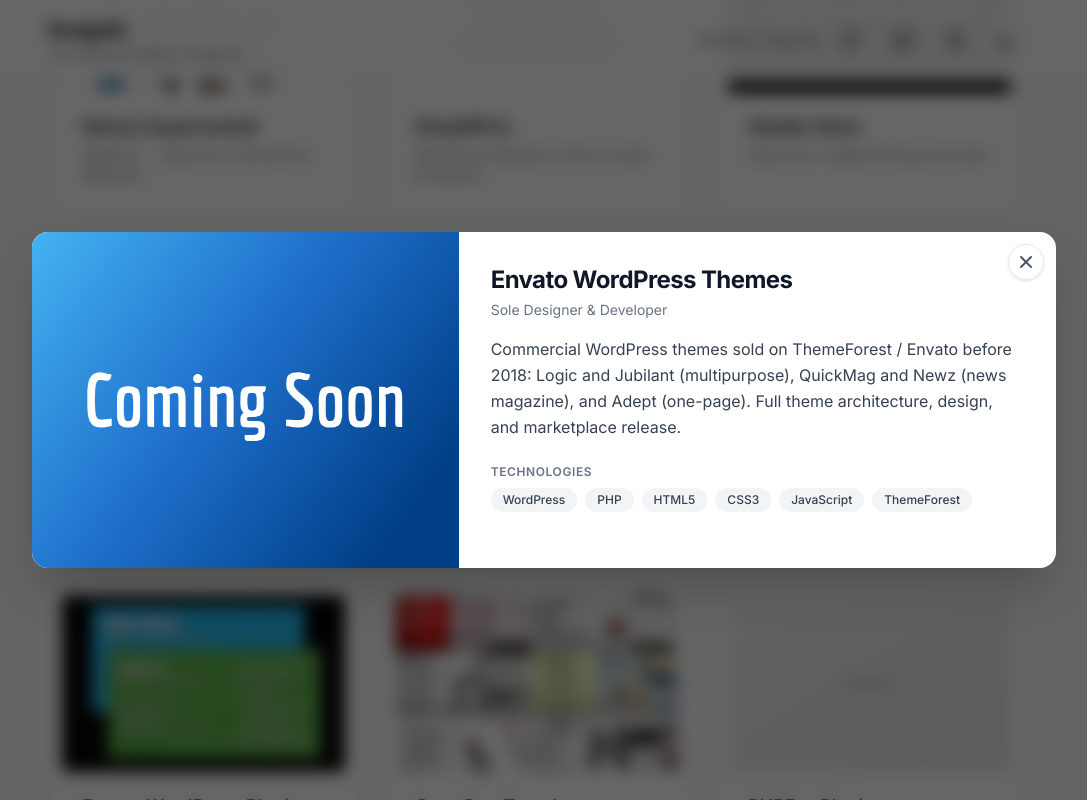
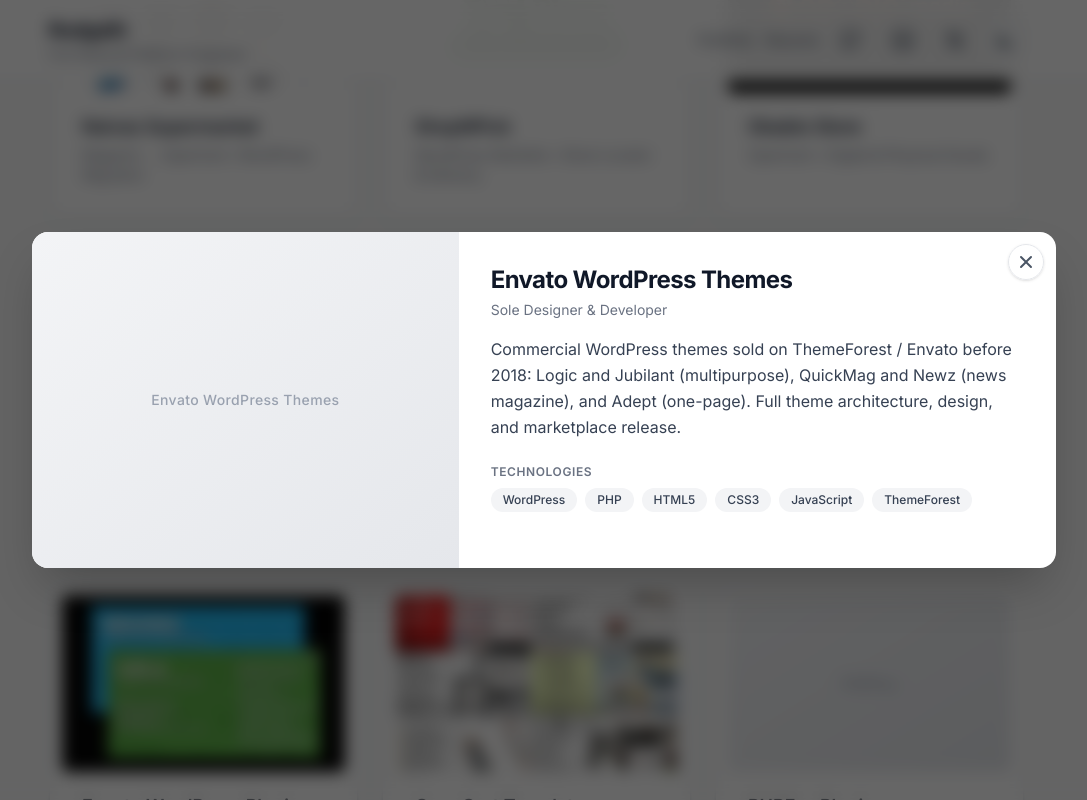
Before and after one commit to Rodgath/rodgath.github.io, a website: page portfolio.html in a window 1280 px wide. Both pictures are taken after a click on the element 965 px from the left and 2495 px from the top of the page. Shown: the part 2095-2895 px from the top of the page, without its empty margins (96-1183 px from the left). Drawn offline with nearby package versions, Linux system fonts and the light colour scheme; files that its build step writes are made by us from their sources.

Commit message:
Fix modal image display issue

```diff
--- a/js/scripts.js
+++ b/js/scripts.js
@@ -133,6 +133,20 @@
       modalDesc.textContent = item.dataset.desc;
       // modalImagePlaceholder.textContent = item.dataset.title;
 
+      // Image
+      const imgLink = item.dataset.image;
+      const imgPosition = item.dataset.imagePos || 'object-top';
+      if (imgLink && imgLink !== "#") {
+        modalImage.src = imgLink;
+        modalImage.classList.remove("!hidden");
+        modalImage.classList.add(imgPosition);
+        modalImagePlaceholder.classList.add("!hidden");
+      } else {
+        modalImage.classList.add("!hidden");
+        modalImagePlaceholder.classList.remove("!hidden");
+        modalImagePlaceholder.textContent = item.dataset.title;
+      }
+
       // Tech tags
       modalTech.innerHTML = "";
       item.dataset.tech.split(",").forEach((tech) => {
--- a/portfolio.html
+++ b/portfolio.html
@@ -646,10 +646,10 @@
         <!-- Image (top on mobile, left on desktop) -->
         <div id="modal-image-wrap"
           class="w-full md:w-5/12 flex-shrink-0 bg-gradient-to-br from-gray-100 to-gray-200 dark:from-gray-800 dark:to-gray-850 aspect-[16/10] md:aspect-auto md:min-h-[320px] flex items-center justify-center">
-          <!-- <span id="modal-image-placeholder"
-            class="text-gray-400 dark:text-gray-900 text-sm font-medium tracking-wide"></span> -->
+          <span id="modal-image-placeholder"
+            class="text-gray-400 dark:text-gray-900 text-sm font-medium tracking-wide"></span>
           <!-- When you have real images, replace the span with: -->
-          <img id="modal-image" src="images/default.png" alt="" class="w-full h-full object-cover" />
+          <img id="modal-image" src="images/default.png" alt="" class="w-full h-full object-cover object-center" />
         </div>
 
         <!-- Content -->
```
